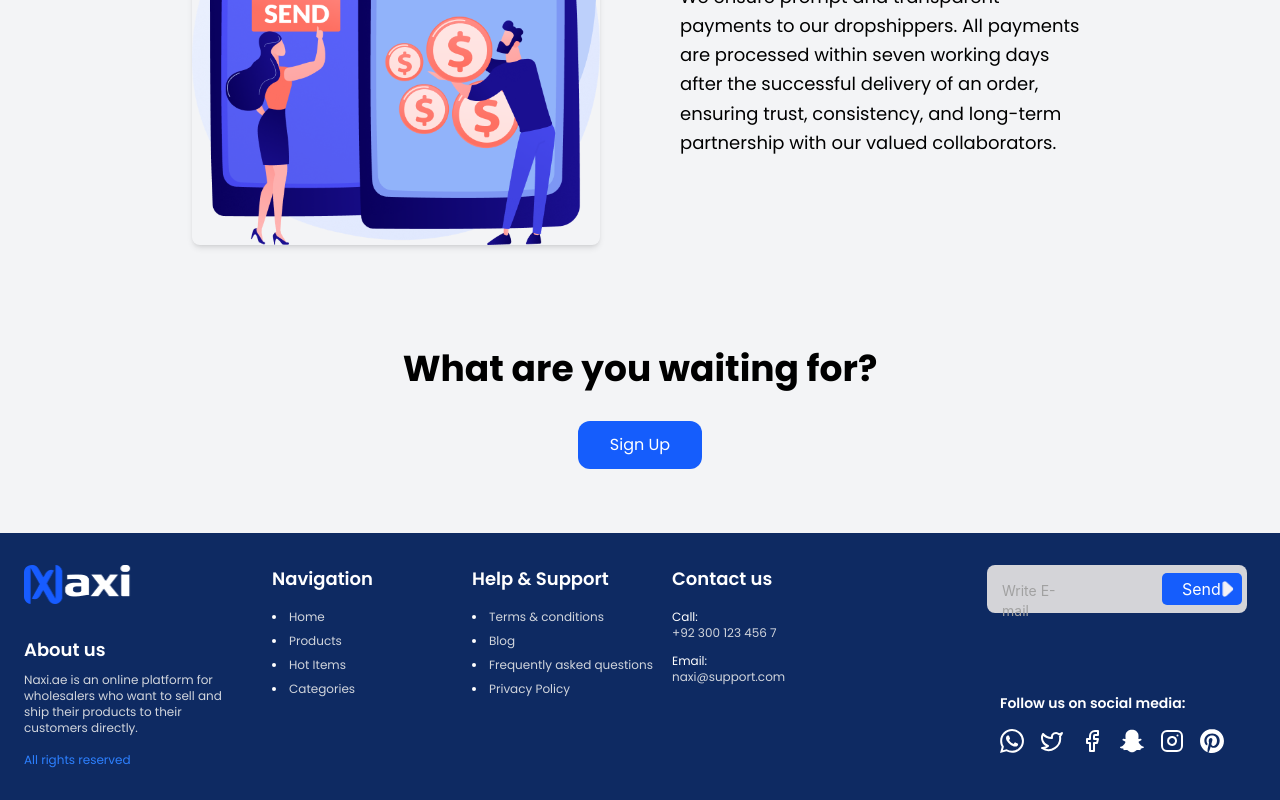
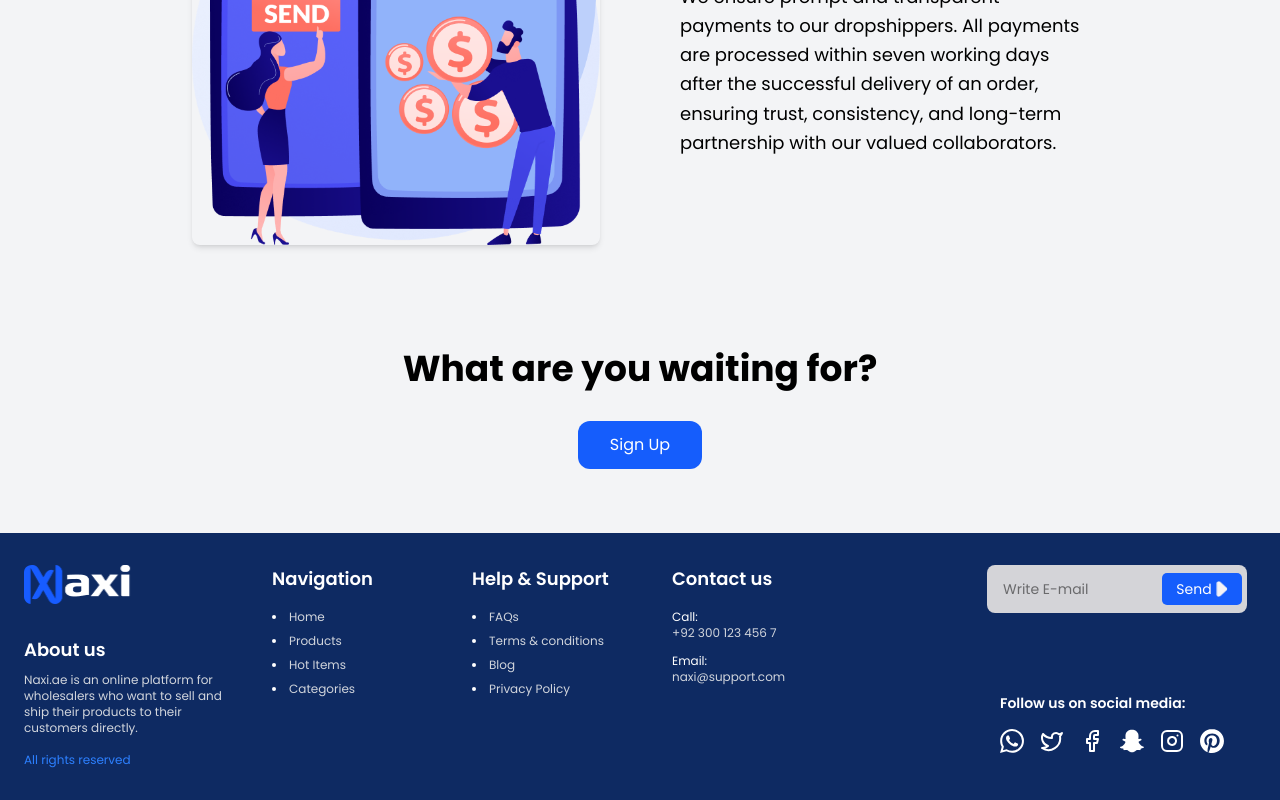
Before and after one commit to Huzaifa1111/uk-variation, a Next.js app: page /naxi-360 in a window 1280 px wide. Shown: the part 5228-6028 px from the top of the page. Built offline with nearby package versions, Linux system fonts and the light colour scheme.

Commit message:
fix/ui-fixes/ fixed email input and footer

```diff
--- a/app/page.jsx
+++ b/app/page.jsx
@@ -11,19 +11,25 @@ import CourierPartners from '../components/CourierPartners'
 
 export default function Home() {
   return (
-    <main className="min-h-screen ">
-
+    <main className="min-h-screen">
       <HeroSection />
       <RegionSelection />
-      <HotItems />
+
+      <section id="hot-items">
+        <HotItems />
+      </section>
+
       <ManagedBy />
-      <Categories />
+
+      <section id="categories">
+        <Categories />
+      </section>
+
       <SellOnlineBanner />
       <ExploreItems />
       <WhyChooseUs />
       <Testimonials />
       <CourierPartners />
-
     </main>
   )
 }
--- a/app/support/page.jsx
+++ b/app/support/page.jsx
@@ -5,7 +5,10 @@ export default function SupportPage() {
   return (
     <div className="min-h-screen bg-gray-50">
       <SupportHero />
-      <FAQSection />
+
+      <section id="faqs">
+        <FAQSection />
+      </section>
     </div>
   );
 }
--- a/components/Footer.jsx
+++ b/components/Footer.jsx
@@ -23,6 +23,9 @@ const iconComponents = {
 export default function Footer() {
   const [isNavOpen, setIsNavOpen] = useState(false);
   const [isSupportOpen, setIsSupportOpen] = useState(false);
+  const [email, setEmail] = useState("");
+  const [isSubmitting, setIsSubmitting] = useState(false);
+  const [message, setMessage] = useState("");
 
   const {
     styles,
@@ -35,6 +38,46 @@ export default function Footer() {
     mobile,
     desktop,
   } = footerData;
+
+  const handleSubmit = async (e) => {
+    e.preventDefault();
+
+    if (!email) {
+      setMessage("Please enter your email address");
+      return;
+    }
+
+    if (!/\S+@\S+\.\S+/.test(email)) {
+      setMessage("Please enter a valid email address");
+      return;
+    }
+
+    setIsSubmitting(true);
+    setMessage("");
+
+    try {
+      // Here you would typically send the email to your backend
+      // For now, we'll simulate an API call
+      const response = await fetch('/api/subscribe', {
+        method: 'POST',
+        headers: {
+          'Content-Type': 'application/json',
+        },
+        body: JSON.stringify({ email }),
+      });
+
+      if (response.ok) {
+        setMessage("Thank you for subscribing!");
+        setEmail("");
+      } else {
+        setMessage("Something went wrong. Please try again.");
+      }
+    } catch (error) {
+      setMessage("Failed to subscribe. Please try again.");
+    } finally {
+      setIsSubmitting(false);
+    }
+  };
 
   return (
     <footer className={styles.footerClass}>
@@ -119,21 +162,37 @@ export default function Footer() {
 
         {/* Email Subscription Section */}
         <div className="mb-6">
-          <div className={subscription.mobileContainerClass}>
+          <form onSubmit={handleSubmit} className={subscription.mobileContainerClass}>
             <input
               type="email"
+              value={email}
+              onChange={(e) => setEmail(e.target.value)}
               placeholder={subscription.placeholder}
               className={subscription.inputClass}
+              disabled={isSubmitting}
             />
-            <button className={subscription.buttonClass}>
-              <span className="text-sm">{subscription.buttonText}</span>
+            <button
+              type="submit"
+              className={subscription.buttonClass}
+              disabled={isSubmitting}
+            >
+              <span className="text-sm">
+                {isSubmitting ? "Sending..." : subscription.buttonText}
+              </span>
               <img
                 src={subscription.polygonIcon}
                 alt="Polygon"
                 className="w-2 h-3"
               />
             </button>
-          </div>
+          </form>
+          {message && (
+            <p className={`text-sm mt-2 ${
+              message.includes("Thank you") ? "text-green-600" : "text-red-600"
+            }`}>
+              {message}
+            </p>
+          )}
         </div>
 
         {/* Contact Us and Social Media in One Line */}
@@ -224,43 +283,57 @@ export default function Footer() {
 <div className={`mb-6 md:mb-0 ${desktop.contactWidth}`}>
   <h3 className={contact.titleClass}>{contact.title}</h3>
 
-          {/* Replaced <ul> with simple divs */}
   <div className="space-y-3">
     {contact.contacts.map((contactItem) => (
-              <p key={contactItem.id} className="text-xs">
-                <p className="font-medium">
+      <div key={`contact-${contactItem.id}`} className="text-xs">
+        <span className="font-medium block">
           {contactItem.type === "phone" ? "Call: " : "Email: "}
-                </p>
+        </span>
         <a href={contactItem.href} className={contact.linkClass}>
           {contactItem.value}
         </a>
-              </p>
+      </div>
     ))}
   </div>
 </div>
 
         {/* Social Media with Email Input */}
         <div className={desktop.socialWidth}>
-          <div className={subscription.desktopContainerClass}>
+          <form onSubmit={handleSubmit} className={subscription.desktopContainerClass}>
             <div className="Group88 w-96 h-14 relative">
-              <div className="Rectangle25 w-65 h-12 left-[115px] t-10 top-0 absolute bg-zinc-300 rounded-lg" />
-              <div className="WriteEMail w-20 h-3 left-[130px] top-[16px] absolute justify-start text-neutral-400 text-sm font-normal font-['Inter']">
-                {subscription.placeholder}
+              <div className="Rectangle25 w-65 h-12 left-[115px] t-10 top-0 absolute bg-zinc-300 rounded-lg">
+                <input
+                  type="email"
+                  value={email}
+                  onChange={(e) => setEmail(e.target.value)}
+                  placeholder={subscription.placeholder}
+                  className="w-full h-full bg-transparent text-black border-none outline-none px-4 text-sm"
+                  disabled={isSubmitting}
+                />
               </div>
-              <div className="Rectangle26 w-20 h-8 left-[290px] top-[8px] absolute bg-blue-600 rounded-[5px]">
-                <div className="flex items-center justify-between h-full">
-                  <div className="Send w-11 h-3 left-[20Px] top-[4px] absolute justify-start text-white text-md font-normal font-['Inter']">
-                    {subscription.buttonText}
-                  </div>
+              <button
+                type="submit"
+                className="Rectangle26 w-20 h-8 left-[290px] top-[8px] absolute bg-blue-600 rounded-[5px] flex items-center justify-center gap-1"
+                disabled={isSubmitting}
+              >
+                <span className="text-white text-sm font-normal">
+                  {isSubmitting ? "..." : subscription.buttonText}
+                </span>
                 <img
                   src={subscription.polygonIcon}
                   alt="Polygon"
-                    className="w-3 h-4 ml-15"
+                  className="w-3 h-4"
                 />
+              </button>
             </div>
-              </div>
-            </div>
-          </div>
+          </form>
+          {message && (
+            <p className={`text-sm mt-2 ml-32 ${
+              message.includes("Thank you") ? "text-green-600" : "text-red-600"
+            }`}>
+              {message}
+            </p>
+          )}
           <div className="ml-32">
             <h3 className={socialMedia.titleClass}>{socialMedia.title}</h3>
             <div className={socialMedia.containerClass}>
--- a/components/support/SupportHero.jsx
+++ b/components/support/SupportHero.jsx
@@ -1,6 +1,6 @@
 export default function SupportHero() {
   return (
-    <section className="bg-gray-50 mt-20">
+    <section className="bg-gray-50 mt-16">
       {/* Hero Text Section  */}
       <div className="bg-[radial-gradient(circle_at_center,#175CFF_0%,#0E3799_100%)] text-white py-16 md:py-24">
         <div className="container mx-auto px-6 text-center">
--- a/data.js
+++ b/data.js
@@ -1060,10 +1060,10 @@ export const footerData = {
     titleClass: "text-lg font-semibold mb-4",
     mobileTitleClass: "text-sm font-semibold",
     links: [
-      { id: 1, name: "Home", href: "#" },
-      { id: 2, name: "Products", href: "#" },
-      { id: 3, name: "Hot Items", href: "#" },
-      { id: 4, name: "Categories", href: "#" },
+      { id: 1, name: "Home", href: "/" },
+      { id: 2, name: "Products", href: "/naxi-360" },
+      { id: 3, name: "Hot Items", href: "/#hot-items" },
+      { id: 4, name: "Categories", href: "/#categories" },
     ],
     listClass: "space-y-2 text-xs",
     mobileListClass: "space-y-2 text-xs pl-8",
@@ -1076,9 +1076,9 @@ export const footerData = {
     titleClass: "text-lg font-semibold mb-4",
     mobileTitleClass: "text-sm font-semibold",
     links: [
-      { id: 1, name: "Terms & conditions", href: "#" },
-      { id: 2, name: "Blog", href: "#" },
-      { id: 3, name: "Frequently asked questions", href: "#" },
+      { id: 1, name: "FAQs", href: "/support#faqs" },
+      { id: 2, name: "Terms & conditions", href: "#" },
+      { id: 3, name: "Blog", href: "#" },
       { id: 4, name: "Privacy Policy", href: "#" },
     ],
     listClass: "space-y-2 text-xs",
```
Lines whose indentation alone changed are shown as unchanged.
